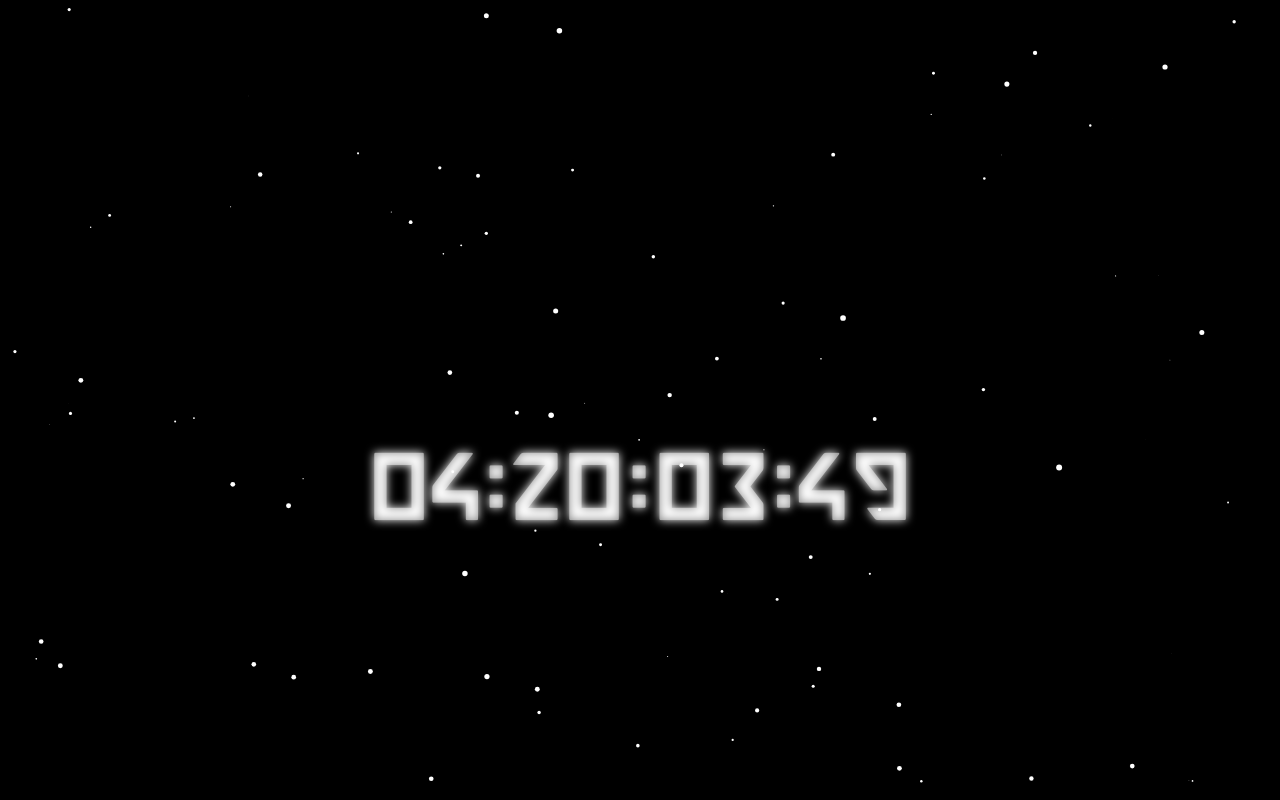
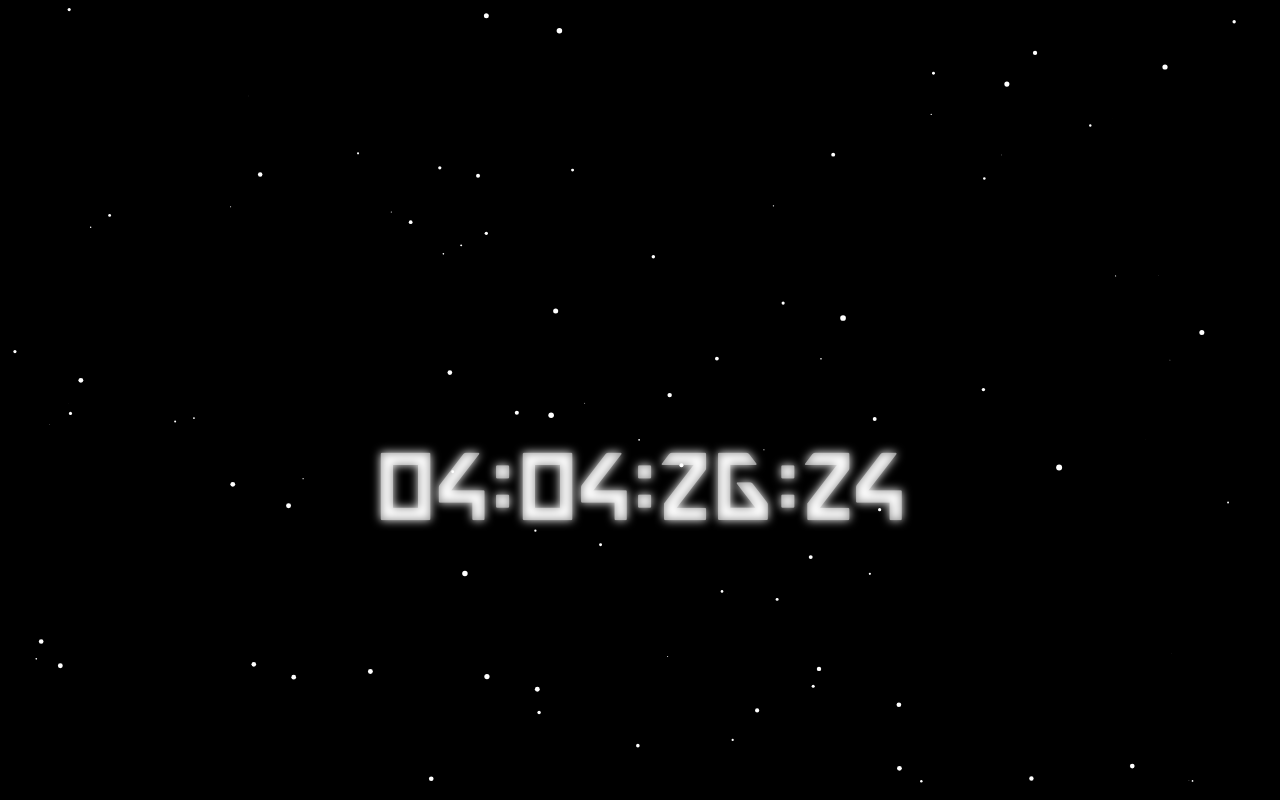
Before and after one commit to 0x8L4H4J/html-tests, a plain HTML site: page index.html in a window 1280 px wide. Drawn offline with Linux system fonts and the light colour scheme.

Commit message:
Update index.html

```diff
--- a/index.html
+++ b/index.html
@@ -92,7 +92,7 @@
     </script>
 
     <script>
-        var countDownDate = new Date("Dec 25, 2022 15:37:25 GMT+2").getTime();
+        var countDownDate = new Date("Dec 25, 2022 00:00:00 GMT+2").getTime();
         var x = setInterval(function () {
             var now = new Date().getTime();
             var distance = countDownDate - now;
```
